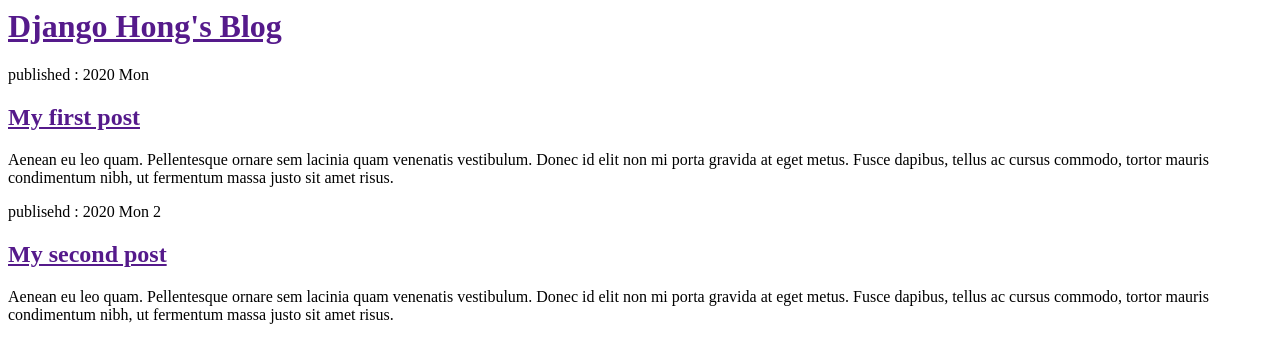
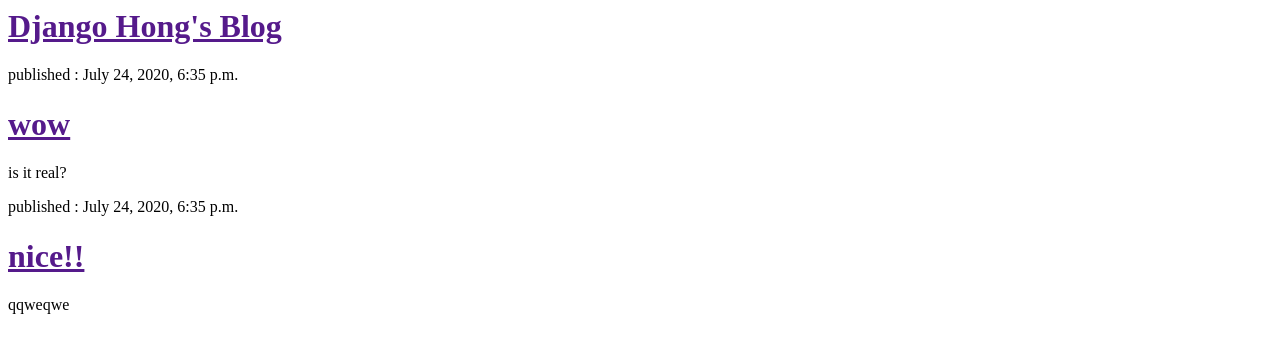
Before and after one commit to milescm/jangoFramework, a Django app: page / in a window 1280 px wide. Shown: the top 363 px of the page. Run offline with Django 3.2, Linux system fonts and the light colour scheme; data comes from the database, SQL or seed files in the repository; both versions use the stored data as it was after the commit.

Commit message:
Add Django ORM(Querysets)

```diff
--- a/blog/models.py
+++ b/blog/models.py
@@ -4,6 +4,7 @@ from django.utils import timezone
 
 ## Define Object (= model)
 class Post(models.Model):
+    objects = models.Manager()
     # Foreignkey = Link for other models
     author = models.ForeignKey(settings.AUTH_USER_MODEL, on_delete=models.CASCADE)
     # CharField is limit
@@ -17,10 +18,10 @@ class Post(models.Model):
         blank = True, null = True
     )
 
-def publish(self):
-    self.published_date = timezone.now()
-    self.save()
+    def publish(self):
+        self.published_date = timezone.now()
+        self.save()
 
 
-def __str__(self):
-    return self.title
+    def __str__(self):
+        return self.title
--- a/blog/templates/blog/post_list.html
+++ b/blog/templates/blog/post_list.html
@@ -14,7 +14,17 @@
         </div>
 
         <div>
-            <p>
+            {% for post in posts%}
+                <div>
+                    <p>published : {{ post.published_date }}</p>
+                    <h1><a href="">{{ post.title }}</a></h1>
+                    <p>{{ post.text|linebreaksbr }}</p>
+                </div>
+
+            {% endfor %}
+
+
+            <!-- <p>
                 published : 2020 Mon
             </p>
             <h2>
@@ -24,10 +34,11 @@
             </h2>
             <p>
                 Aenean eu leo quam. Pellentesque ornare sem lacinia quam venenatis vestibulum. Donec id elit non mi porta gravida at eget metus. Fusce dapibus, tellus ac cursus commodo, tortor mauris condimentum nibh, ut fermentum massa justo sit amet risus.
-            </p>
+            </p> -->
         </div>
 
-        <div>
+        <!-- <div>
+            {{posts}}
             <p>
                 publisehd : 2020 Mon 2
             </p>
@@ -39,7 +50,7 @@
             <p>
                 Aenean eu leo quam. Pellentesque ornare sem lacinia quam venenatis vestibulum. Donec id elit non mi porta gravida at eget metus. Fusce dapibus, tellus ac cursus commodo, tortor mauris condimentum nibh, ut fermentum massa justo sit amet risus.
             </p>
-        </div>
+        </div> -->
 
 
     </body>
--- a/blog/views.py
+++ b/blog/views.py
@@ -1,8 +1,7 @@
 from django.shortcuts import render
+from django.utils import timezone
+from .models import Post
 
-# Create your views here.
-
-
-# This method request --> call render()
 def post_list(request):
-    return render(request, 'blog/post_list.html', {})
+    posts = Post.objects.filter(published_date__lte=timezone.now()).order_by('published_date')
+    return render(request, 'blog/post_list.html', {'posts': posts})
```
Also changed, not shown: db.sqlite3.
